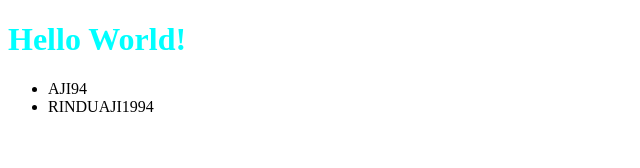
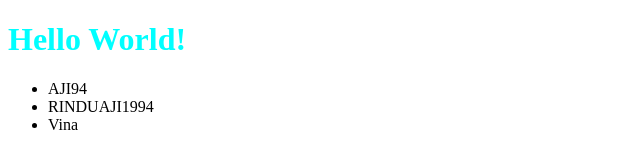
Before and after one commit to rinduaji/learn-git, a plain HTML site: page index.html in a window 1280 px wide. Shown: the full height of the page, 0-640 px from the left. Drawn offline with Linux system fonts and the light colour scheme.

Commit message:
menambahkan file di index.html li

```diff
--- a/index.html
+++ b/index.html
@@ -12,6 +12,7 @@
     <ul>
         <li>AJI94</li>
         <li>RINDUAJI1994</li>
+        <li>Vina</li>
     </ul>
 </body>
 <script type="text/javascript" src="script.js"></script>
```
